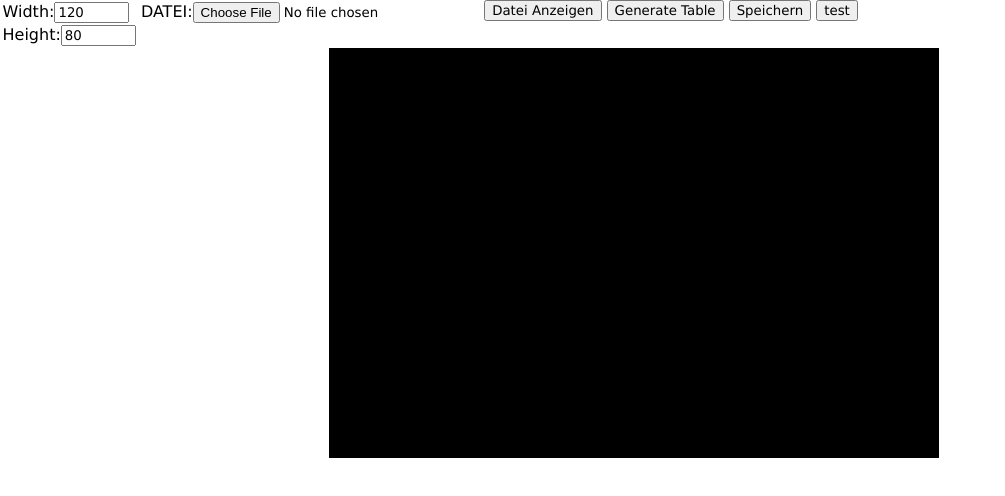
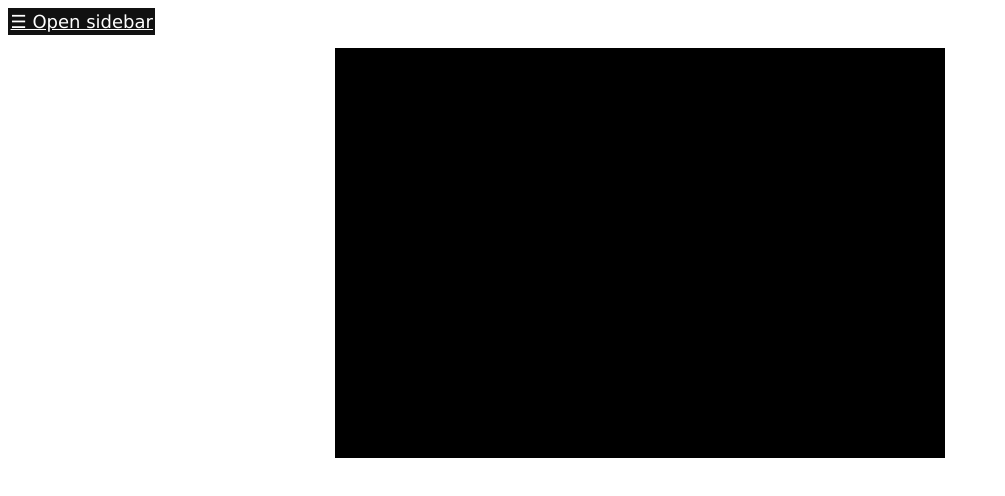
Before and after one commit to OneUsernamePlease/TableRender, a website with bundled scripts: page src/index.html in a window 1280 px wide. Shown: the whole page, without its empty margins (0-1005 px from the left). Built offline with nearby package versions, Linux system fonts and the light colour scheme.

Commit message:
feet: main-inputs and -controls in sidebar

```diff
--- a/src/index.html
+++ b/src/index.html
@@ -11,25 +11,37 @@
 </head>
     <body>
         <div>
-            <div id="headerInput">
-                <div>
+            <div class="sidebarControl">
+                <a href="javascript:void(0)" class="sidebarControl" id="openSidebar">&#9776; Open sidebar</a>
+            </div>
+            <div class="sidebar" id="sidebar">
+                <div class="sidebarItem">
+                    <a href="javascript:void(0)" class="sidebarControl" id="closeSidebar">&#9776; Close sidebar</a>
+                </div>
+                <div class="sidebarItem">
                     <div class="inputContainer">
                         <label for="tableWidthInput">Width:</label>
                         <input type="number" id="tableWidthInput" value="120" autocomplete="off" min="1" max="250">
-                    </div>
-                    <div class="inputContainer">
+
                         <label for="tableHeightInput">Height:</label>
                         <input type="number" id="tableHeightInput" value="80" autocomplete="off" min="1" max="150">
+
+                        <button id="btnGenerateTable">Generate Table</button>
                     </div>
                 </div>
+                <div class="sidebarItem">
                     <div class="inputContainer">
                         <label for="imgInput">DATEI:</label>
                         <input type="file" id="imgInput" accept=".json">
                     </div>
-                <div>
+                    <div class="inputContainer">
                         <button id="btnDisplayFile">Datei Anzeigen</button>
-                    <button id="btnGenerateTable">Generate Table</button>
+                    </div>
+                </div>
+                <div class="sidebarItem">
                     <button id="save">Speichern</button>
+                </div>
+                <div class="sidebarItem">
                     <button id="testBtn">test</button>
                 </div>
                 <div>
@@ -40,7 +52,9 @@
                     </div-->
                 </div>
             </div>
+            <div class="main" id="mainContent">
                 <div id="tableContainer">
+                </div>
             </div>
         </div>
     </body>
--- a/src/main.css
+++ b/src/main.css
@@ -34,26 +34,70 @@ element
     font-size: medium;
 }
 
-#headerInput {
+.sidebar {
+    height: 100%;
+    width: 0;
+    max-width: 35%;
+    position: fixed;
+    z-index: 0;
+    top: 0;
+    left: 0;
+    background-color: darkgray;
+    overflow-x: hidden;
+    padding-top: 1%;
+    transition: 0.5s;
     display: flex;
-    flex-direction: row;
+    flex-direction: column;
+}
+
+.sidebar .sidebarItem {
+    padding-top: 0.2vh;
+    padding-bottom: 0.2vh;
+    padding-left: 0.1vw;
+    padding-right: 0.1vw;
+    margin-left: 0.2vw;
+    display: block;
+}
+
+.sidebarControl {
+    padding-top: 0.2vh;
+    padding-bottom: 0.2vh;
+    padding-left: 0.1vw;
+    padding-right: 0.1vw;
+    display: block;
+    width: max-content;
+    font-size: large;
+    cursor: pointer;
+    background-color: #111;
+    color: white;
+    border: none;
+}
+
+.sidebarItem .sidebarControl {
+    max-width: inherit;
+    margin-left: 0.2vw;
+}
+
+.sidebar button {
+    margin-top: 0.05vh;
+    margin-bottom: 0.05vh;
+    margin-left: 0.3vw;
+    margin-right: 0.1vw;
+}
+
+.main {
+    transition: margin-left .5s;
 }
 
 #tableContainer {
     width: max-content;
     height: max-content;
     margin: auto;
+    margin-top: 1%;
 
     display: flex;
     justify-content: center;
     align-items: center;
-}
-
-body {
-    height: 99vh;
-    width: 99vw;
-    margin-top: 0px;
-    margin-left: 0px;
 }
 
 table {
--- a/src/scripts/main.ts
+++ b/src/scripts/main.ts
@@ -18,6 +18,8 @@ function initialise() {
     document.getElementById!("btnDisplayFile")?.addEventListener("click", displayFile);
     document.getElementById!("imgInput")?.addEventListener("change", readInputFile);
     document.getElementById!("tableWidthInput")?.addEventListener("keyup", enforceInputNumber);
+    document.getElementById!("closeSidebar")?.addEventListener("click", closeSidebar);
+    document.getElementById!("openSidebar")?.addEventListener("click", openSidebar);
 
     data = new TableData(getInputNumber("tableHeightInput"), getInputNumber("tableWidthInput"));
     renderer = new TableRender(tableContainerId);
@@ -29,11 +31,22 @@ function initialise() {
 }
 //#endregion
 
+//#region page layout
+function openSidebar() {
+    const sidebar = document.getElementById("sidebar");
+    sidebar!.style.width = "auto";
+    document.getElementById("mainContent")!.style.marginLeft = sidebar!.clientWidth.toString();
+}
+function closeSidebar() {
+    const sidebar = document.getElementById("sidebar");
+    sidebar!.style.width = "0";
+    document.getElementById("mainContent")!.style.marginLeft = "0";
+}
+//#endregion
+
 //#region tests
 let testFunction = () => {
-    //for (let index = 0; index < 200; index++) {
-        test2();
-    //}
+    test2();
 }
 function test2() {
     //fill in random color
--- a/src/scripts/pixel.ts
+++ b/src/scripts/pixel.ts
@@ -1,17 +1,13 @@
 class Pixel {
         private _color: string;
-
         public constructor(color: string = "#000000") {
             this.color = color;
             this._color = this.color;
         }
-
         public set color(hexCode: string) {
         //if hexCode is not a valid rgb hex code, this.color is set to #000000
         this._color = /^#?[0-9a-f]{6}$/i.test(hexCode) ? hexCode : "#000000"
-
         }
-
         public get color() {
             return this._color;
         }
```
Also changed, not shown: src/scripts/out/main.js, 2 other files. Lines whose indentation alone changed are shown as unchanged.
